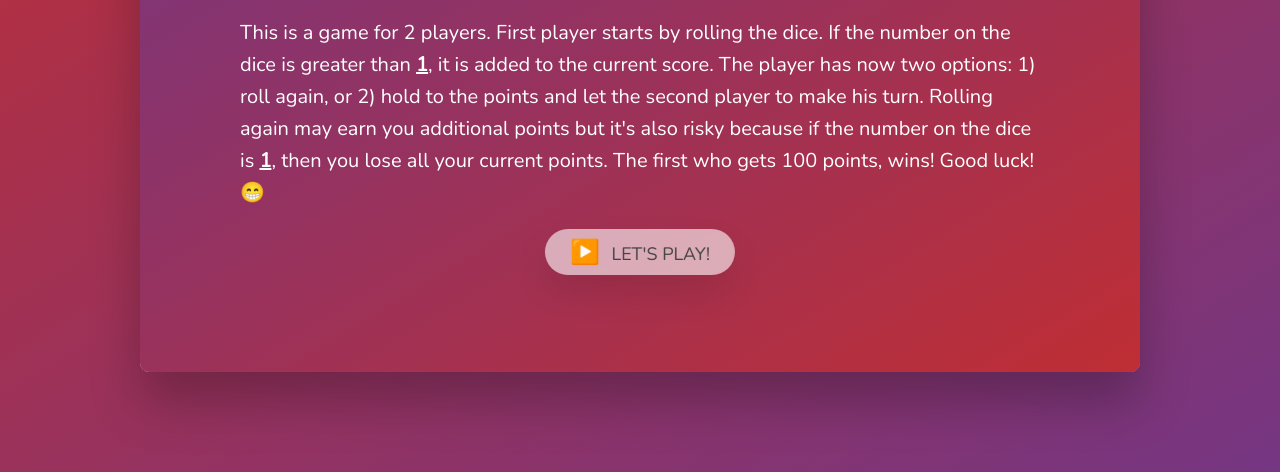
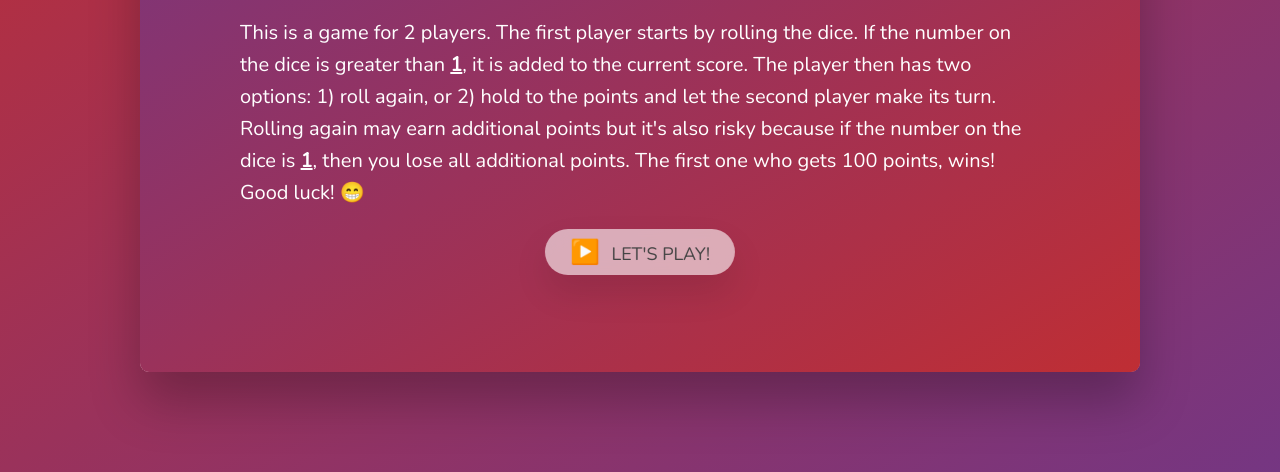
Before and after one commit to saitamason/pig-game, a website: page index.html in a window 1280 px wide. Shown: the part 328-800 px from the top of the page. Drawn offline with nearby package versions, Linux system fonts and the light colour scheme.

Commit message:
Updated instructions

```diff
--- a/index.html
+++ b/index.html
@@ -34,13 +34,13 @@
         <h1>Pig Game</h1>
         <h2>Instructions</h2>
         <p>
-          This is a game for 2 players. First player starts by rolling the dice.
-          If the number on the dice is greater than <strong>1</strong>, it is
-          added to the current score. The player has now two options: 1) roll
-          again, or 2) hold to the points and let the second player to make his
-          turn. Rolling again may earn you additional points but it's also risky
+          This is a game for 2 players. The first player starts by rolling the
+          dice. If the number on the dice is greater than <strong>1</strong>, it
+          is added to the current score. The player then has two options: 1)
+          roll again, or 2) hold to the points and let the second player make
+          its turn. Rolling again may earn additional points but it's also risky
           because if the number on the dice is <strong>1</strong>, then you lose
-          all your current points. The first who gets 100 points, wins! Good
+          all additional points. The first one who gets 100 points, wins! Good
           luck! 😁
         </p>
         <button class="btn btn--play">▶️ Let's play!</button>
```
